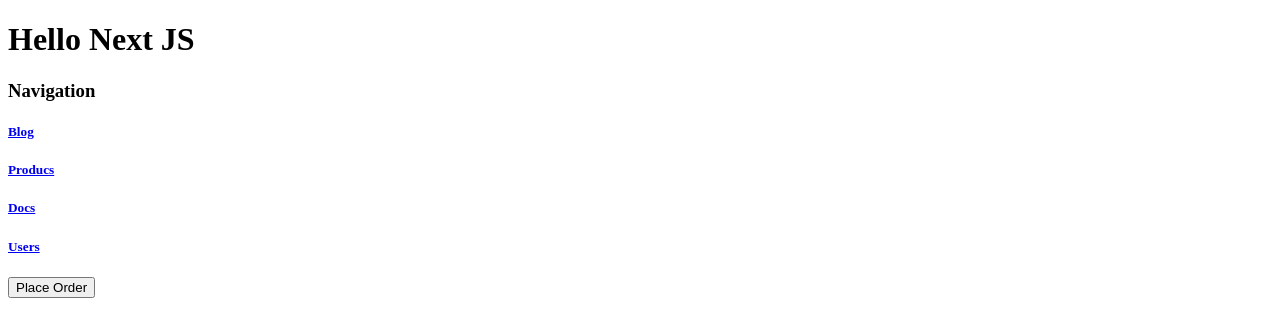
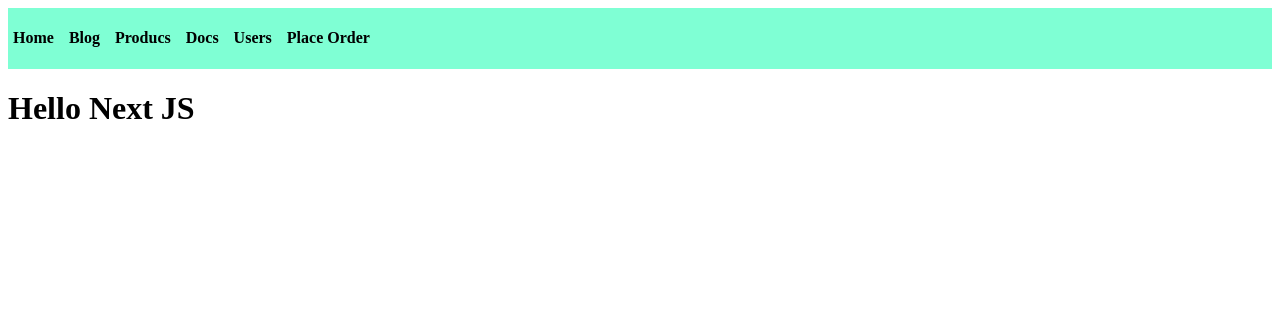
Before and after one commit to srinuosius/NextJSSampleApp, a Next.js app: page / in a window 1280 px wide. Shown: the top 336 px of the page. Built offline with nearby package versions, Linux system fonts and the light colour scheme.

Commit message:
Navbar added

```diff
--- a/pages/blog/index.tsx
+++ b/pages/blog/index.tsx
@@ -1,10 +1,11 @@
 import Link from 'next/link'
 import React from 'react'
+import Navbar from '../components/Navbar'
 
 const Blogs = () => {
     return (
         <div>
-            <Link href="/"><h5>Home</h5></Link>
+            <Navbar />
             <h2>Blogs Page </h2>
         </div>
     )
--- /dev/null
+++ b/pages/components/Navbar.tsx
@@ -0,0 +1,42 @@
+import Link from 'next/link'
+import { useRouter } from 'next/router'
+import React from 'react'
+
+import styles from '../../styles/navbar.module.css'
+
+const Navbar = () => {
+    const router = useRouter()
+    const placeOrder = () => {
+        router.push("/products")
+    }
+    return (
+        <>
+            <div className={styles.navbar}>
+                <Link className={styles.navbarItem} href="/">
+                    <h4>Home</h4>
+                </Link>
+                <Link className={styles.navbarItem} href="/blog">
+                    <h4>Blog</h4>
+                </Link>
+                <Link className={styles.navbarItem} href="/products">
+                    <h4>Producs</h4>
+                </Link>
+                <Link className={styles.navbarItem} href="/docs">
+                    <h4>Docs</h4>
+                </Link>
+                <Link className={styles.navbarItem} href="/users">
+                    <h4>Users</h4>
+                </Link>
+                <Link className={styles.navbarItem} href="/products">
+                    <h4>Place Order</h4>
+                </Link>
+
+
+
+            </div>
+
+        </>
+    )
+}
+
+export default Navbar
--- a/pages/docs/index.tsx
+++ b/pages/docs/index.tsx
@@ -1,8 +1,12 @@
 import React from 'react'
+import Navbar from '../components/Navbar'
 
 const Docs = () => {
   return (
-    <div><h1>Welcome to Docs</h1></div>
+    <div>
+      <Navbar />
+      <h1>Welcome to Docs</h1>
+    </div>
   )
 }
 
--- a/pages/index.tsx
+++ b/pages/index.tsx
@@ -4,14 +4,12 @@
 import styles from '@/styles/Home.module.css'
 import Link from 'next/link'
 import { useRouter } from 'next/router'
+import Navbar from './components/Navbar'
 
 const inter = Inter({ subsets: ['latin'] })
 
 export default function Home() {
-  const router=useRouter()
-  const placeOrder=()=>{
-    router.push("/products")
-  }
+
   return (
     <>
       <Head>
@@ -20,27 +18,12 @@
         <meta name="viewport" content="width=device-width, initial-scale=1" />
         <link rel="icon" href="/favicon.ico" />
       </Head>
+      <Navbar />
       <div>
         <h1>Hello Next JS</h1>
       </div>
-      <h3>Navigation</h3>
-      <div>
-        <Link href="/blog">
-        <h5>Blog</h5>
-        </Link>
-        <Link href="/products">
-        <h5>Producs</h5>
-        </Link>
-        <Link href="/docs">
-        <h5>Docs</h5>
-        </Link>
-        <Link href="/users">
-        <h5>Users</h5>
-        </Link>
-      </div>
-      <div>
-        <button onClick={placeOrder}>Place Order</button>
-      </div>
+
+
     </>
   )
 }
--- a/pages/products/index.tsx
+++ b/pages/products/index.tsx
@@ -1,12 +1,14 @@
 import Link from 'next/link'
 import React from 'react'
+import Navbar from '../components/Navbar'
 
 const Products = () => {
 
     const productId=100
   return (
+    <>
+    <Navbar />
     <div>
-        <Link href="/"><h5>Home</h5></Link>
         <Link href="/products/1"><h1>Product 1</h1></Link>
         <Link href="/products/2"><h1>Product 2</h1></Link>
         <Link href="/products/3"><h1>Product 3</h1></Link>
@@ -14,6 +16,7 @@
         <Link href={`/products/${productId}`}><h1>Product {productId}</h1></Link>
 
     </div>
+    </>
   )
 }
 
--- a/pages/users/index.tsx
+++ b/pages/users/index.tsx
@@ -1,10 +1,13 @@
 import React, { use } from 'react'
 import styles from '../../styles/Users.module.css'
 import Link from 'next/link'
+import Navbar from '../components/Navbar'
 const Users = ({ users }: any) => {
     console.log({ users })
     return (
-        <div><h1>Users List Data</h1>
+        <div>
+            <Navbar />
+            <h3>Users List Data</h3>
             <div className={styles.usersdiv}>
                 {
                     users && users.map((v: any, i: any) => {
--- /dev/null
+++ b/styles/navbar.module.css
@@ -0,0 +1,12 @@
+.navbar {
+    display: flex;
+    justify-content: flex-start;
+    background-color: aquamarine;
+}
+.navbarItem{
+    text-decoration: none;
+    color: black;
+    margin-right: 5px;
+    padding-left: 5px;
+    padding-right: 5px;
+}
```
Also changed, not shown: pages/blogs.tsx (deleted, +0 -9 lines), pages/users/[userid]/index.tsx (+4 -18 lines).
